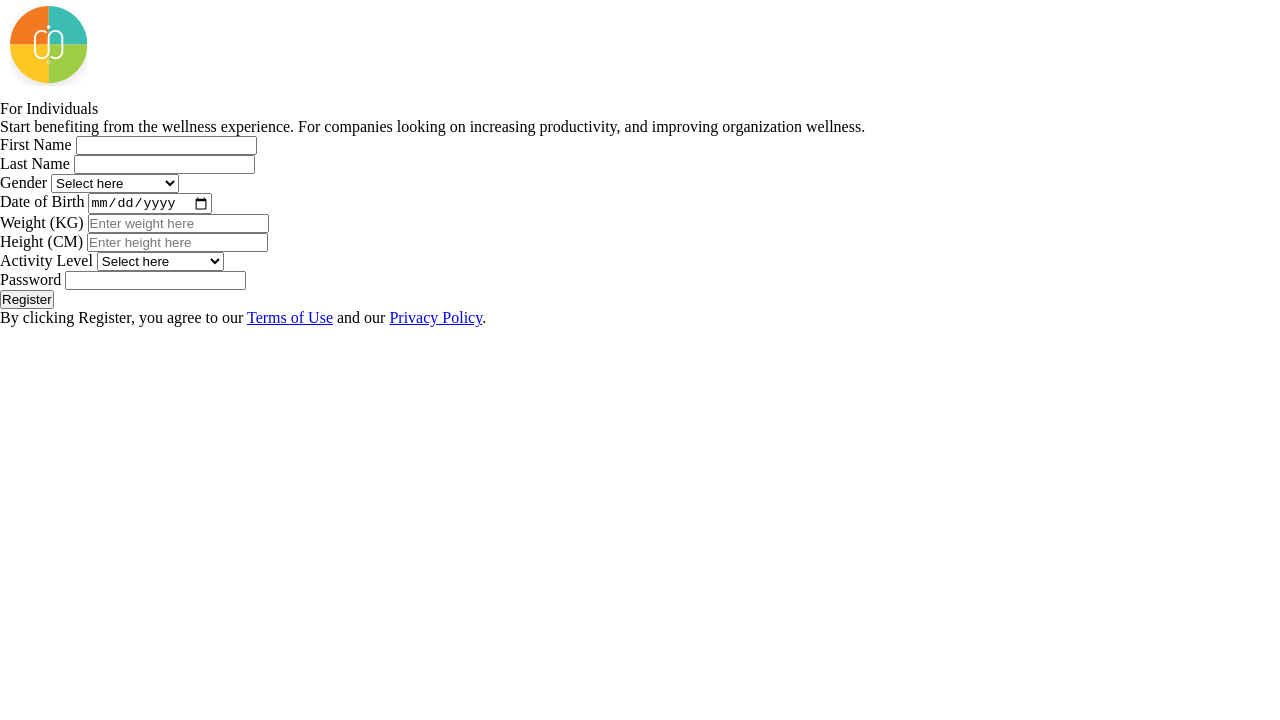
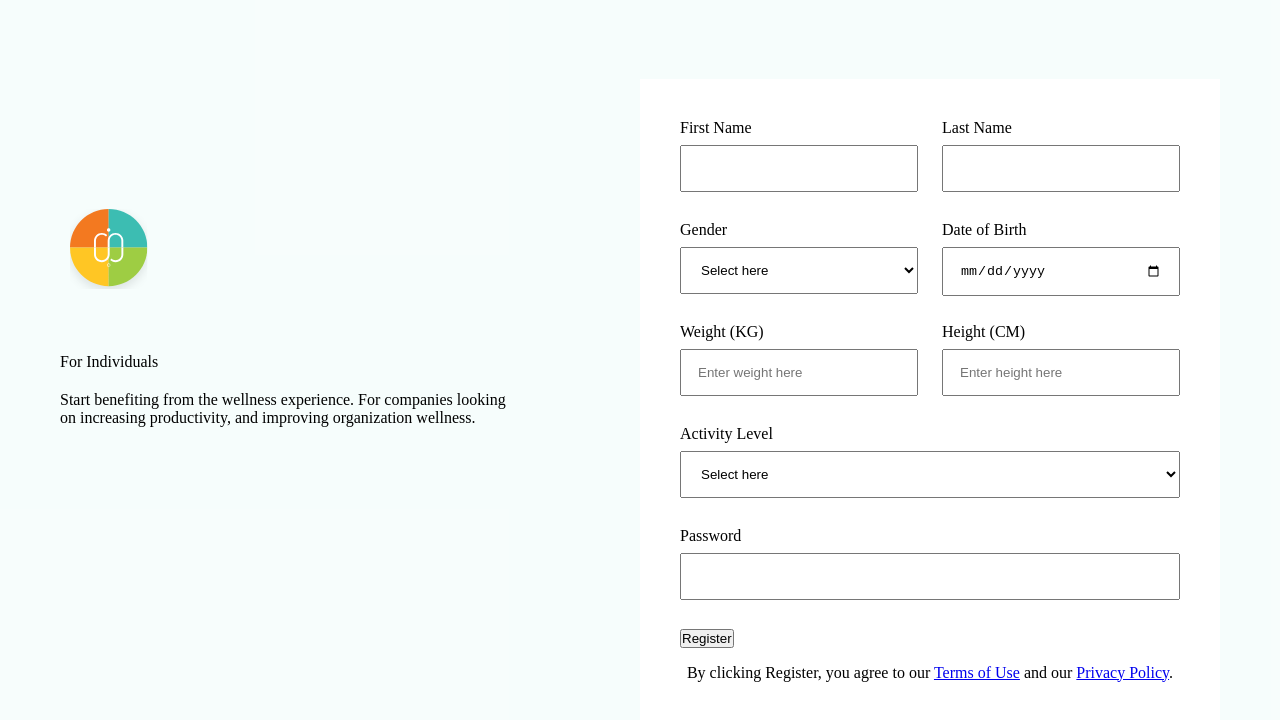
Before and after one commit to allwelldotdev/altschool-frontend-sem1-webdevtraining, a plain HTML site: page index.html in a window 1280 px wide. Drawn offline with Linux system fonts and the light colour scheme.

Commit message:
build web css layout

```diff
--- a/style.css
+++ b/style.css
@@ -19,3 +19,77 @@ img { /* improve media defaults */
 }
 
 /* start CSS here */
+
+.container {
+  background-color: rgba(46, 196, 181, 0.04);
+  height: 100dvh;
+  display: flex;
+  justify-content: center;
+  align-items: center;
+}
+
+.row {
+  display: flex;
+  gap: 120px;
+}
+
+.col-1 {
+  width: 460px;
+  margin-top: 124px;
+}
+
+.col-2 {
+  width: 580px;
+  /* height: 680px; */
+  background-color: #fff;
+  padding: 40px;
+}
+
+img {
+  margin-bottom: 50px;
+}
+
+.header-text {
+  margin-bottom: 20px;
+}
+
+.grid-container {
+  display: grid;
+  grid-template-columns: repeat(2, 1fr); /* repeat(<how many times>, <value>) */
+  grid-template-rows: repeat(3, 72px);
+  grid-auto-rows: 72px;
+  row-gap: 30px;
+  column-gap: 24px;
+  margin-bottom: 30px;
+}
+
+.grid-item-7, .grid-item-8 {
+  /* grid-column-start: 1;
+  grid-column-end: -1; */
+  grid-column: 1 / -1;
+
+}
+
+/* DEVELOPER PRODUCTIVITY - SEPERATION OF CONCERNS */
+
+.grid-item {
+  display: flex;
+  flex-direction: column;
+  justify-content: space-between;
+  gap: 8px;
+}
+
+.grid-container input, .grid-container select {
+  /* padding: 14px 16px 14px 16px; */ /* top right bottom left */
+  padding: 14px 16px; /* top & bottom (or block values) | left & right (or inline values) */
+  /* padding-block: 14px;
+  padding-inline: 16px; */
+}
+
+.btn {
+  margin-bottom: 16px;
+}
+
+.col-2 p {
+  text-align: center;
+}
```
Also changed, not shown: 1 other file.
